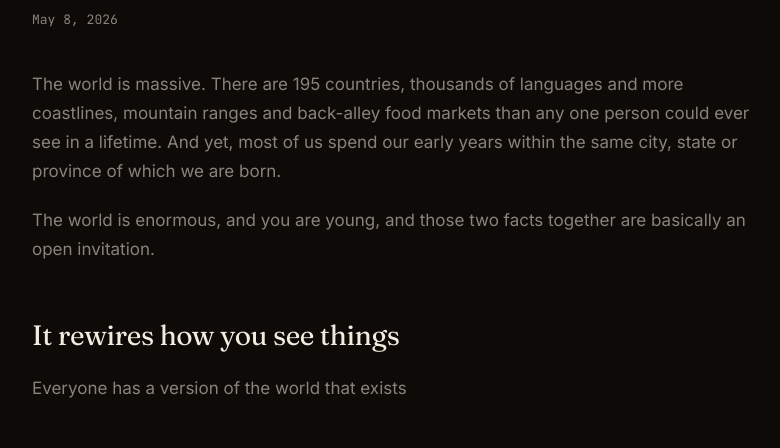
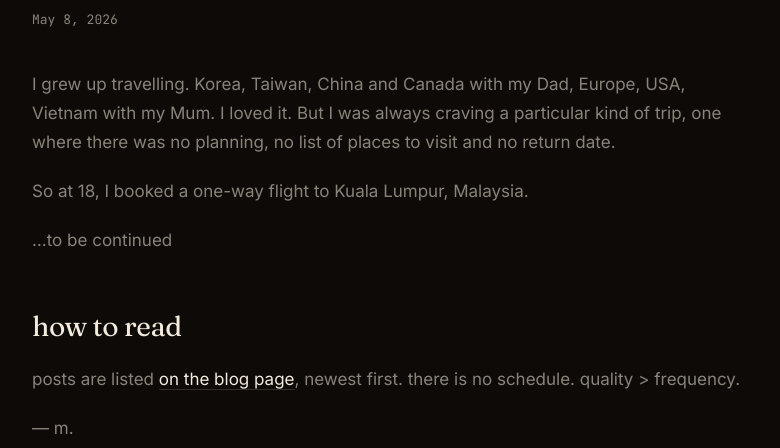
Before and after one commit to callmeMaTTt/website, an Astro site: page /posts/hello-world in a window 1280 px wide. Shown: the part 316-764 px from the top of the page, without its empty margins (248-1028 px from the left). Built offline with nearby package versions, Linux system fonts and the light colour scheme; Astro itself is replaced by a stand-in of ours.

Commit message:
Update hello-world.md

```diff
--- a/src/content/posts/hello-world.md
+++ b/src/content/posts/hello-world.md
@@ -5,17 +5,13 @@ tag: meta
 description: why you should travel young
 ---
 
-The world is massive. There are 195 countries, thousands of languages and more
-coastlines, mountain ranges and back-alley food markets than any one person
-could ever see in a lifetime. And yet, most of us spend our early years within
-the same city, state or province of which we are born.
+I grew up travelling. Korea, Taiwan, China and Canada with my Dad, Europe, USA, Vietnam with my Mum. I loved it. But I was always craving a particular kind of trip, one where there was no planning, no list of places to visit and no return date.
 
-The world is enormous, and you are young, and those two facts together are
-basically an open invitation.
+So at 18, I booked a one-way flight to Kuala Lumpur, Malaysia.
 
-## It rewires how you see things
+...to be continued
 
-Everyone has a version of the world that exists
+
 
 ## how to read
 
```
